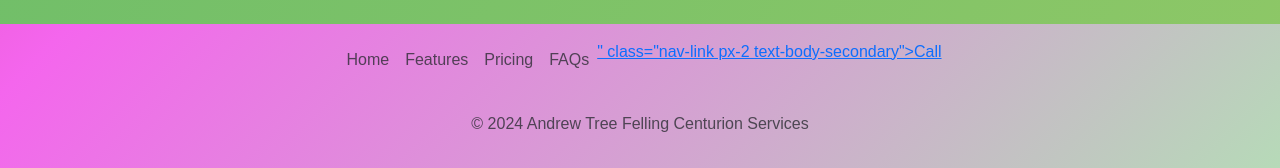
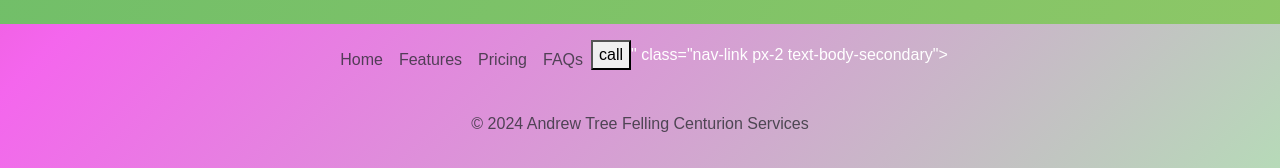
Before and after one commit to nephterwilson/Andrew-Tree-Felling-Centurion-Services, a plain HTML site: page index.html in a window 1280 px wide. Shown: the part 2142-2310 px from the top of the page. Drawn offline with nearby package versions, Linux system fonts and the light colour scheme.

Commit message:
Update index.html

```diff
--- a/index.html
+++ b/index.html
@@ -174,7 +174,7 @@
           <li class="nav-item"><a href="#" class="nav-link px-2 text-body-secondary">Features</a></li>
           <li class="nav-item"><a href="#" class="nav-link px-2 text-body-secondary">Pricing</a></li>
           <li class="nav-item"><a href="#" class="nav-link px-2 text-body-secondary">FAQs</a></li>
-          <li class="nav-item"><a href="<button onclick="window.location.href='tel:+27675712844';"></button>" class="nav-link px-2 text-body-secondary">Call</a></li>
+          <li class="nav-item"><button onclick="window.location.href='tel:+27675712844">call</button>" class="nav-link px-2 text-body-secondary"></a></li>
       </ul>
       <p class="text-center text-body-secondary">© 2024 Andrew Tree Felling Centurion Services</p>
   </footer>
```
